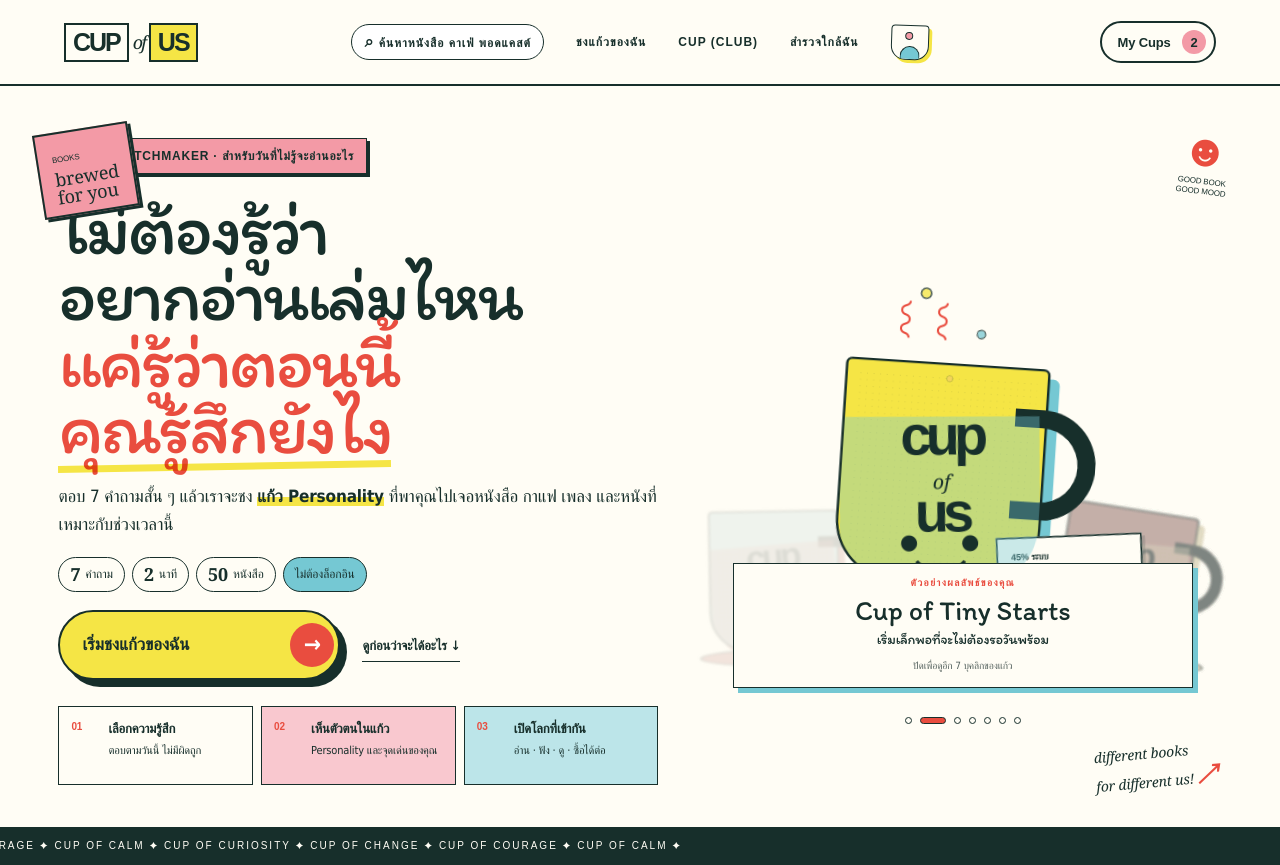
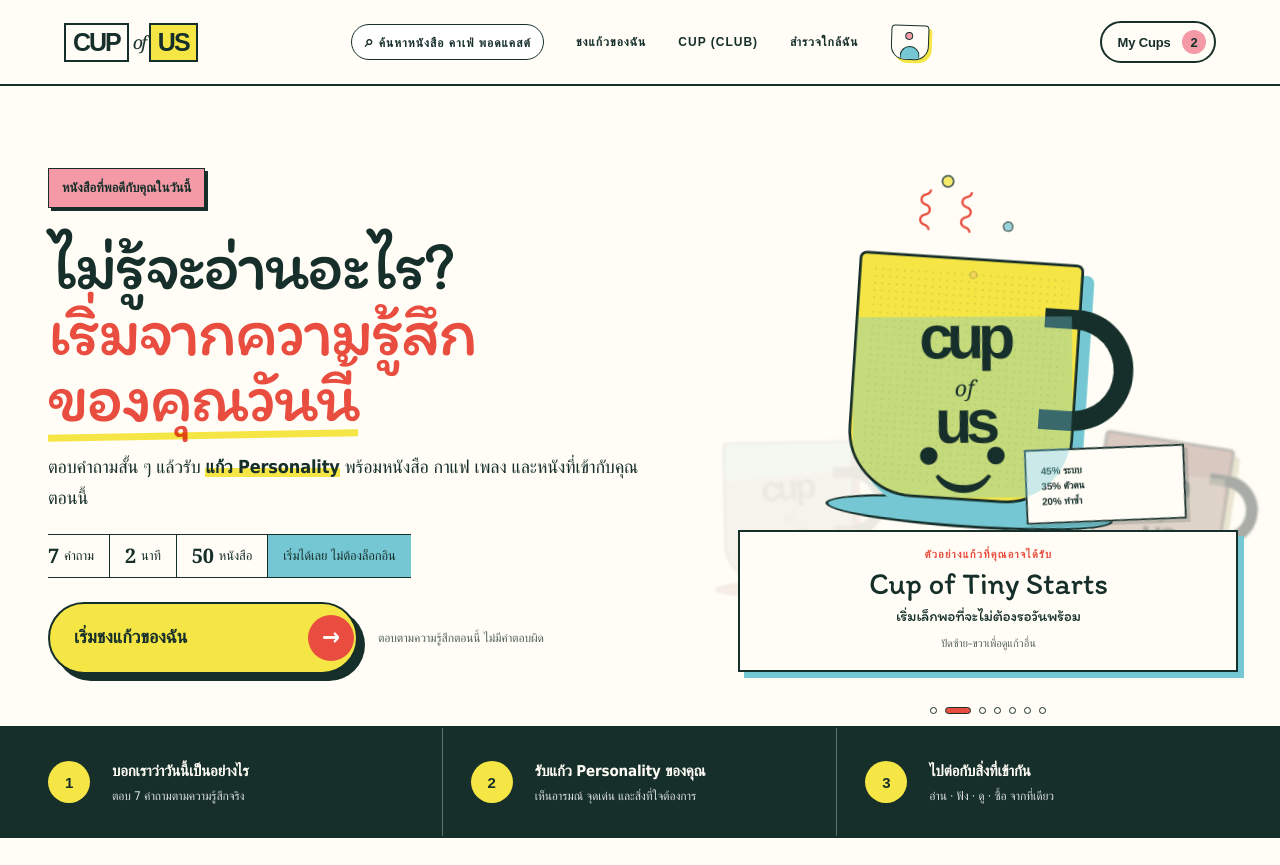
Before and after one commit to oncemoretry1/cupofus, a Next.js app: page / in a window 1280 px wide. After the commit the page ends 838 px from the top, so only its background shows below. Built offline with nearby package versions, Linux system fonts and the light colour scheme; a web font is replaced by a local one.

Commit message:
Simplify and rebalance landing page hierarchy

```diff
--- a/app/page.tsx
+++ b/app/page.tsx
@@ -91,18 +91,16 @@
         <div className="sticker sticker-two">☻<small>GOOD BOOK<br />GOOD MOOD</small></div>
         <div className="hero-copy">
           <div className="hero-variant-copy">
-            <p className="hero-question">BOOK MATCHMAKER · สำหรับวันที่ไม่รู้จะอ่านอะไร</p>
+            <p className="hero-question">หนังสือที่พอดีกับคุณในวันนี้</p>
             <h1 className="hook-headline">
-              <span>ไม่ต้องรู้ว่า</span>
-              <span>อยากอ่านเล่มไหน</span>
-              <em>แค่รู้ว่าตอนนี้</em>
-              <em className="tea-line">คุณรู้สึกยังไง</em>
+              <span>ไม่รู้จะอ่านอะไร?</span>
+              <em>เริ่มจากความรู้สึก</em>
+              <em className="tea-line">ของคุณวันนี้</em>
             </h1>
-            <p className="hero-support">ตอบ 7 คำถามสั้น ๆ แล้วเราจะชง <b>แก้ว Personality</b> ที่พาคุณไปเจอหนังสือ กาแฟ เพลง และหนังที่เหมาะกับช่วงเวลานี้</p>
-            <div className="hook-proof" aria-label="ข้อมูลสำคัญ"><span><b>7</b> คำถาม</span><span><b>2</b> นาที</span><span><b>50</b> หนังสือ</span><span>ไม่ต้องล็อกอิน</span></div>
+            <p className="hero-support">ตอบคำถามสั้น ๆ แล้วรับ <b>แก้ว Personality</b> พร้อมหนังสือ กาแฟ เพลง และหนังที่เข้ากับคุณตอนนี้</p>
+            <div className="hook-proof" aria-label="ข้อมูลสำคัญ"><span><b>7</b> คำถาม</span><span><b>2</b> นาที</span><span><b>50</b> หนังสือ</span><span>เริ่มได้เลย ไม่ต้องล็อกอิน</span></div>
           </div>
-          <div className="hero-actions"><a className="main-cta" href="/brew"><b>เริ่มชงแก้วของฉัน</b><span>→</span></a><a className="sample-cup-link" href="#how-it-works">ดูก่อนว่าจะได้อะไร ↓</a></div>
-          <div className="hook-steps" id="how-it-works"><div><i>01</i><span><b>เลือกความรู้สึก</b><small>ตอบตามวันนี้ ไม่มีผิดถูก</small></span></div><div><i>02</i><span><b>เห็นตัวตนในแก้ว</b><small>Personality และจุดเด่นของคุณ</small></span></div><div><i>03</i><span><b>เปิดโลกที่เข้ากัน</b><small>อ่าน · ฟัง · ดู · ซื้อได้ต่อ</small></span></div></div>
+          <div className="hero-actions"><a className="main-cta" href="/brew"><b>เริ่มชงแก้วของฉัน</b><span>→</span></a><small className="cta-note">ตอบตามความรู้สึกตอนนี้ ไม่มีคำตอบผิด</small></div>
         </div>
 
         <div className="hero-cup-carousel" aria-label="แก้วหนังสือแนะนำ เลื่อนอัตโนมัติและปัดซ้ายขวาได้" onPointerDown={(event)=>setSlideStart(event.clientX)} onPointerUp={(event)=>{if(slideStart===null)return;const distance=event.clientX-slideStart;if(Math.abs(distance)>35)setHeroIndex((heroIndex+(distance<0?1:heroCups.length-1))%heroCups.length);setSlideStart(null)}} onPointerCancel={()=>setSlideStart(null)}>
@@ -118,12 +116,14 @@
               </span>
             </div>;
           })}
-          <div className="carousel-caption"><span>ตัวอย่างผลลัพธ์ของคุณ</span><h3>{heroCups[heroIndex].name}</h3><p>{heroCups[heroIndex].label}</p><small>ปัดเพื่อดูอีก 7 บุคลิกของแก้ว</small></div>
+          <div className="carousel-caption"><span>ตัวอย่างแก้วที่คุณอาจได้รับ</span><h3>{heroCups[heroIndex].name}</h3><p>{heroCups[heroIndex].label}</p><small>ปัดซ้าย–ขวาเพื่อดูแก้วอื่น</small></div>
           <div className="carousel-pagination" aria-hidden="true">{heroCups.map((cup,index)=><i className={heroIndex===index?"active":""} key={cup.name}></i>)}</div>
         </div>
         <div className="coffee-crowd" aria-hidden="true"><i className="coffee-mini coffee-mini-a"></i><i className="coffee-mini coffee-mini-b"></i><i className="coffee-mini coffee-mini-c"></i><i className="coffee-mini coffee-mini-d"></i><i className="coffee-mini coffee-mini-e"></i><b className="floating-bean bean-one"></b><b className="floating-bean bean-two"></b><b className="floating-bean bean-three"></b></div>
         <div className="scribble">different books<br />for different us! <b>↗</b></div>
       </section>
+
+      <section className="hook-process" id="how-it-works" aria-label="Cup of Us ทำงานอย่างไร"><div><i>1</i><span><b>บอกเราว่าวันนี้เป็นอย่างไร</b><small>ตอบ 7 คำถามตามความรู้สึกจริง</small></span></div><div><i>2</i><span><b>รับแก้ว Personality ของคุณ</b><small>เห็นอารมณ์ จุดเด่น และสิ่งที่ใจต้องการ</small></span></div><div><i>3</i><span><b>ไปต่อกับสิ่งที่เข้ากัน</b><small>อ่าน · ฟัง · ดู · ซื้อ จากที่เดียว</small></span></div></section>
 
       <section className="ticker"><div>CUP OF COURAGE ✦ CUP OF CALM ✦ CUP OF CURIOSITY ✦ CUP OF CHANGE ✦ CUP OF COURAGE ✦ CUP OF CALM ✦</div></section>
 
--- a/app/routes.css
+++ b/app/routes.css
@@ -1,5 +1,5 @@
 /* Each destination is a focused page, while sharing one visual system. */
-.view-landing>section:not(.hero):not(.ticker),
+.view-landing>section:not(.hero):not(.hook-process),
 .view-landing>footer{display:none}
 .view-brew>section:not(.journey-section),
 .view-discover>section:not(.mood-bar):not(.menu-section):not(.recipe-section):not(.market-section),
```
Also changed, not shown: app/landing-hook.css, 1 other file (tests, documents, lock files or other folders).
